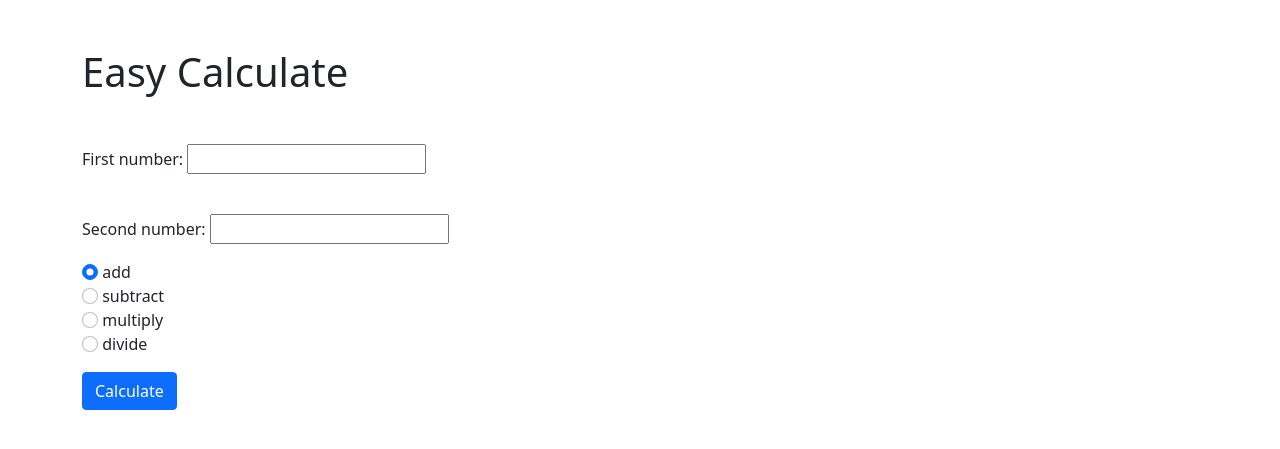
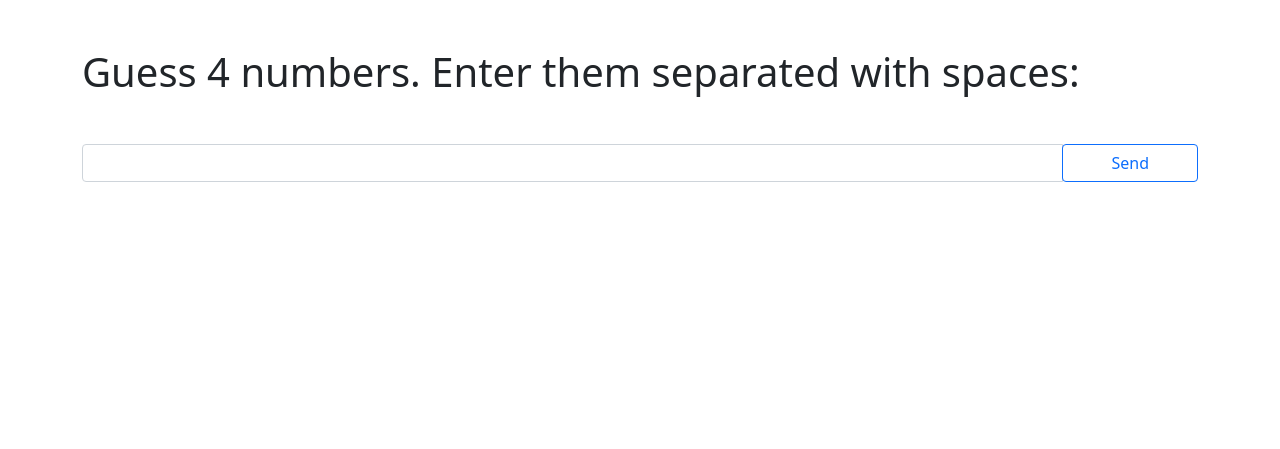
Before and after one commit to Dancher-man/My_home_work_game, a Django app: template webapp/templates/forms.html in a window 1280 px wide. Shown: the top 449 px of the page. Run offline with Django 4.2, Linux system fonts and the light colour scheme; the template is opened without the code that fills it, so the values that code supplies are empty; parts of the project's set-up code (start-up, migrations or seed data) failed here and were passed over.

Commit message:
Added validation to views.py and corrected the form in forms.html

```diff
--- /dev/null
+++ b/requirements.txt
@@ -0,0 +1 @@
+Django==4.0.5
--- a/webapp/templates/forms.html
+++ b/webapp/templates/forms.html
@@ -3,39 +3,29 @@
 <html lang="en">
 <head>
     <meta charset="UTF-8">
-    <link href="https://cdn.jsdelivr.net/npm/bootstrap@5.0.2/dist/css/bootstrap.min.css" rel="stylesheet" integrity="sha384-EVSTQN3/azprG1Anm3QDgpJLIm9Nao0Yz1ztcQTwFspd3yD65VohhpuuCOmLASjC" crossorigin="anonymous">
+    <link href="https://cdn.jsdelivr.net/npm/bootstrap@5.0.2/dist/css/bootstrap.min.css" rel="stylesheet"
+          integrity="sha384-EVSTQN3/azprG1Anm3QDgpJLIm9Nao0Yz1ztcQTwFspd3yD65VohhpuuCOmLASjC" crossorigin="anonymous">
     <link rel="stylesheet" href="{% static "css/style.css" %}">
     <title>Title</title>
 </head>
 <body>
 <div class="container">
-    <h1 class="my-5">Easy Calculate</h1>
+    <h1 class="my-5">Guess 4 numbers. Enter them separated with spaces:</h1>
     <form action="/" method="POST">
         {% csrf_token %}
-        <p>
-            <label class="label_number1">First number: </label>
-            <input type="number" name="first_number"/><br/>
-        </p><br>
-        <p class="second_p">
-            <label class="label_number2">Second number: </label>
-            <input type="number" name="second_number"/><br/>
-        </p>
-        <div class="mb-3">
-            <input type="radio" class="form-check-input" name="choice" id="add" value="add" checked>
-            <label for="add">add</label><br>
-            <input type="radio" class="form-check-input" name="choice" value="subtract">
-            <label for="subtract">subtract</label><br>
-            <input type="radio" class="form-check-input" name="choice" value="multiply">
-            <label for="multiply">multiply</label><br>
-            <input type="radio" class="form-check-input" name="choice" value="divide">
-            <label for="divide">divide</label><br>
+
+        <div class="input-group mb-3">
+            <input type="text" class="form-control" name="numbers" value=""/>
+            <div class="input-group-append">
+                <input type="submit" class="btn btn-outline-primary px-5" value="Send"/>
+            </div>
         </div>
-
-        <input type="submit" class="btn btn-primary" value="Calculate"/>
     </form>
     <h2 class="my-3">{{ result }}</h2>
 </div>
 
-<script src="https://cdn.jsdelivr.net/npm/bootstrap@5.0.2/dist/js/bootstrap.bundle.min.js" integrity="sha384-MrcW6ZMFYlzcLA8Nl+NtUVF0sA7MsXsP1UyJoMp4YLEuNSfAP+JcXn/tWtIaxVXM" crossorigin="anonymous"></script>
+<script src="https://cdn.jsdelivr.net/npm/bootstrap@5.0.2/dist/js/bootstrap.bundle.min.js"
+        integrity="sha384-MrcW6ZMFYlzcLA8Nl+NtUVF0sA7MsXsP1UyJoMp4YLEuNSfAP+JcXn/tWtIaxVXM"
+        crossorigin="anonymous"></script>
 </body>
 </html>
```
Also changed, not shown: webapp/views.py (+41 -1 lines), webapp/static/css/style.css (added).
